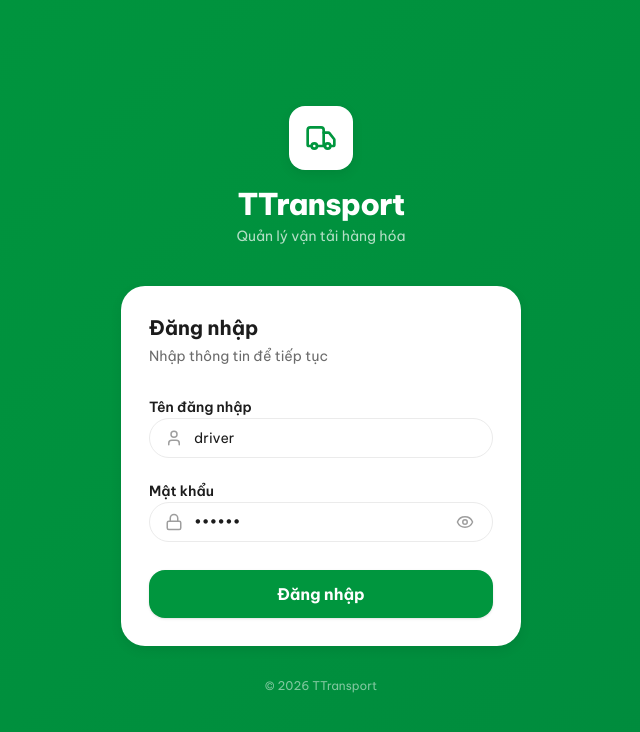
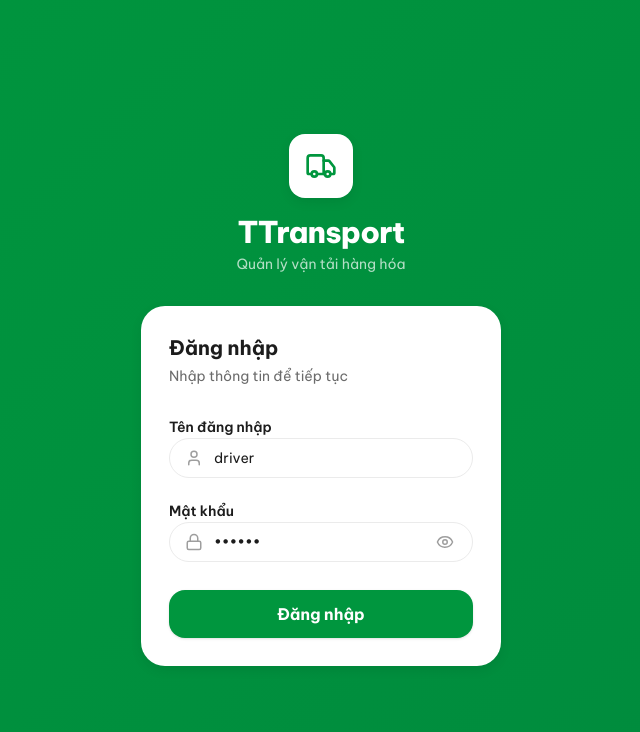
Before and after one commit to 4rankng/vantaiphucloc, a React (Vite) app in the folder frontend/: page / in a window 1280 px wide. Shown: the top 732 px of the page, without its empty margins (319-959 px from the left). Built offline with nearby package versions, Linux system fonts and the light colour scheme.

Commit message:
fix: login card centered in viewport (100dvh, removed footer, reduced margins)

```diff
--- a/frontend/index.html
+++ b/frontend/index.html
@@ -5,8 +5,8 @@
     <link rel="icon" type="image/svg+xml" href="/favicon.svg" />
     <meta name="viewport" content="width=device-width, initial-scale=1.0, viewport-fit=cover, maximum-scale=1.0, user-scalable=no" />
     <meta name="theme-color" content="#0a1f33" />
-    <meta name="app-version" content="2026.04.22.11" />
-    <meta name="deployed-at" content="2026.04.22.11:32:00Z" />
+    <meta name="app-version" content="2026.04.22.12" />
+    <meta name="deployed-at" content="2026.04.22.12:32:00Z" />
     <link rel="preconnect" href="https://fonts.googleapis.com" />
     <link rel="preconnect" href="https://fonts.gstatic.com" crossorigin />
     <link href="https://fonts.googleapis.com/css2?family=Be+Vietnam+Pro:ital,wght@0,300;0,400;0,500;0,600;0,700;0,800;1,400&family=JetBrains+Mono:wght@400;500;600&display=swap" rel="stylesheet" />
--- a/frontend/package.json
+++ b/frontend/package.json
@@ -1,7 +1,7 @@
 {
   "name": "frontend",
   "private": true,
-  "version": "2026.04.22.11",
+  "version": "2026.04.22.12",
   "type": "module",
   "packageManager": "pnpm@10.33.0",
   "scripts": {
--- a/frontend/src/pages/Login.tsx
+++ b/frontend/src/pages/Login.tsx
@@ -20,17 +20,17 @@ export function Login() {
   }
 
   return (
-    <div className="min-h-screen w-full flex items-center justify-center relative overflow-hidden"
+    <div className="min-h-[100dvh] w-full flex items-center justify-center relative overflow-hidden"
       style={{ background: 'var(--theme-brand-gradient)' }}
     >
       {/* Decorative circles */}
       <div className="absolute -top-20 -left-20 w-64 h-64 rounded-full" style={{ background: 'var(--theme-brand-primary)', opacity: 0.12 }} />
       <div className="absolute -bottom-32 -right-32 w-96 h-96 rounded-full" style={{ background: 'var(--theme-brand-primary)', opacity: 0.08 }} />
 
-      <div className="relative z-10 w-full max-w-[440px] flex flex-col items-center px-5 py-8">
+      <div className="relative z-10 w-full max-w-[400px] flex flex-col items-center px-5">
 
         {/* Brand */}
-        <div className="mb-10 flex flex-col items-center">
+        <div className="mb-8 flex flex-col items-center">
           <div
             className="h-16 w-16 rounded-2xl flex items-center justify-center mb-4"
             style={{ background: 'var(--theme-bg-secondary)', boxShadow: 'var(--theme-shadow-elevated)' }}
@@ -143,10 +143,6 @@ export function Login() {
           </form>
         </div>
 
-        {/* Bottom */}
-        <p className="mt-8 text-xs" style={{ color: 'var(--theme-text-inverse)', opacity: 0.5 }}>
-          © {new Date().getFullYear()} TTransport
-        </p>
       </div>
     </div>
   )
--- a/frontend/src/pages/driver/MoreMenu.tsx
+++ b/frontend/src/pages/driver/MoreMenu.tsx
@@ -53,7 +53,7 @@ export function MoreMenu() {
           </button>
         ))}
       </div>
-      <p className="text-center text-xs mt-6 pb-4" style={{ color: 'var(--theme-text-muted)' }}>v2026.04.22.11</p>
+      <p className="text-center text-xs mt-6 pb-4" style={{ color: 'var(--theme-text-muted)' }}>v2026.04.22.12</p>
     </div>
   )
 }
```
